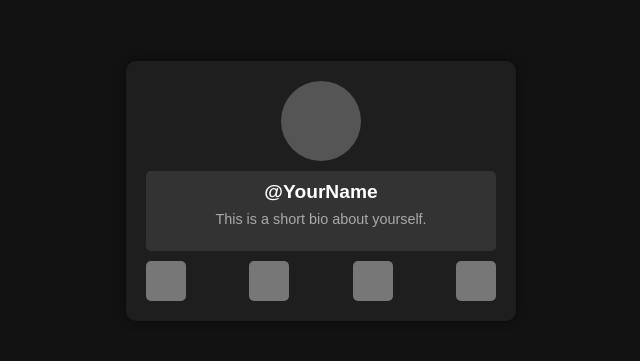
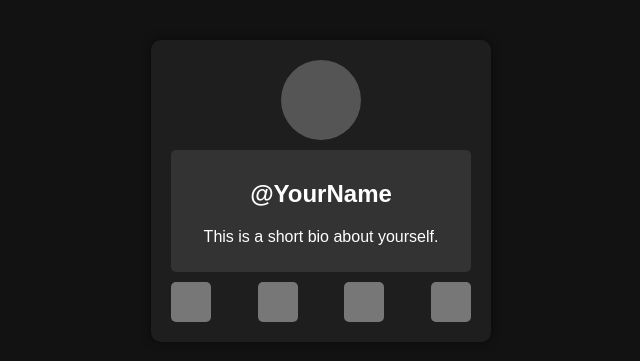
Before and after one commit to NinjaXility/h3lio.run.place, a plain HTML site: page index.html in a window 1280 px wide. Shown: the part 217-578 px from the top of the page, without its empty margins (319-959 px from the left). Drawn offline with Linux system fonts and the light colour scheme.

Commit message:
Update styles.css

```diff
--- a/styles.css
+++ b/styles.css
@@ -1,37 +1,30 @@
-/* General body styling */
 body {
     display: flex;
     justify-content: center;
     align-items: center;
     height: 100vh;
-    background-color: #121212; /* Dark background */
+    background-color: #121212;
     color: white;
     font-family: Arial, sans-serif;
     text-align: center;
 }
 
-/* Profile card styling */
 .profile-card {
-    width: 350px;
-    background-color: #1e1e1e; /* Darker background for the card */
+    width: 300px;
+    background-color: #1e1e1e;
     padding: 20px;
     border-radius: 10px;
     box-shadow: 0 0 10px rgba(0, 0, 0, 0.5);
 }
 
-/* Profile picture */
 .profile-picture {
     width: 80px;
     height: 80px;
-    background-color: #555; /* Placeholder color */
+    background-color: #555;
     border-radius: 50%;
     margin: 0 auto;
-    background-image: url('your-avatar-url.jpg'); /* Replace with actual avatar image */
-    background-size: cover;
-    background-position: center;
 }
 
-/* Name and bio styling */
 .name-bio {
     background-color: #333;
     padding: 10px;
@@ -39,19 +32,6 @@ body {
     margin-top: 10px;
 }
 
-.name-bio h2 {
-    margin: 0;
-    font-size: 1.2em;
-    color: #ffffff;
-}
-
-.name-bio p {
-    margin-top: 8px;
-    font-size: 0.9em;
-    color: #aaa; /* Light gray for the bio */
-}
-
-/* Social media links */
 .socials {
     display: flex;
     justify-content: space-between;
@@ -61,17 +41,6 @@ body {
 .social-icon {
     width: 40px;
     height: 40px;
-    background-color: #777; /* Placeholder background */
+    background-color: #777;
     border-radius: 5px;
 }
-
-/* Discord presence */
-.discord-presence {
-    margin-top: 20px;
-}
-
-.discord-presence img {
-    border-radius: 10px;
-    box-shadow: 0px 4px 8px rgba(0, 0, 0, 0.3);
-    width: 100%; /* Make it full width inside the profile card */
-}
```
